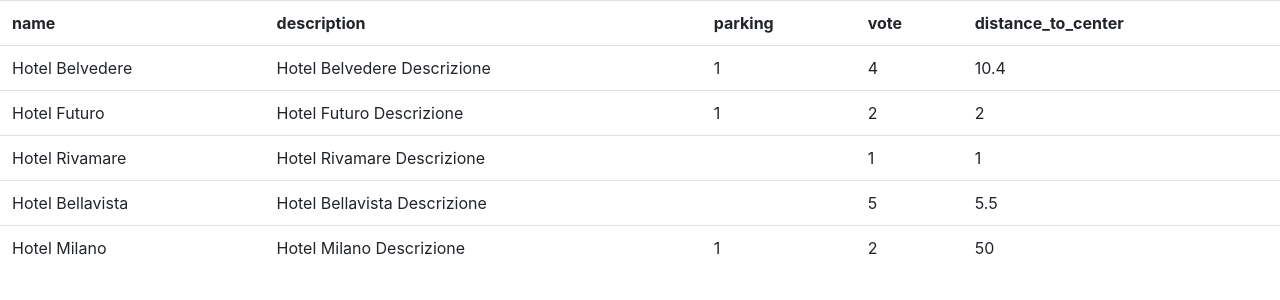
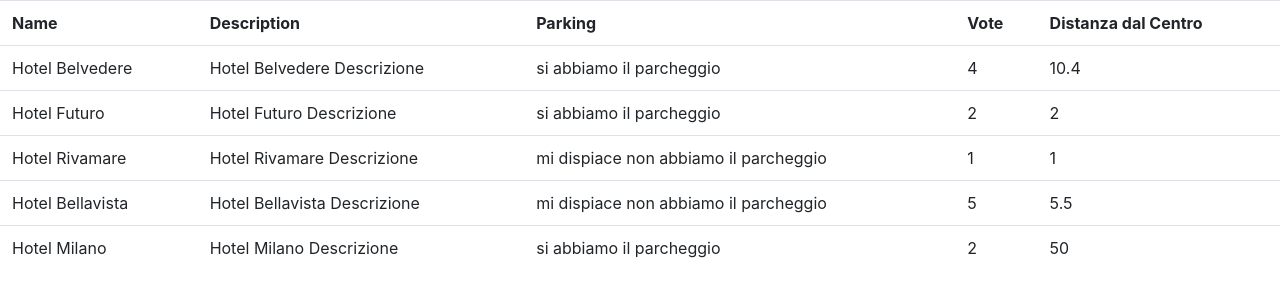
Before and after one commit to mikaeltreppo/php-hotel, a PHP site: page / in a window 1280 px wide. Shown: the top 300 px of the page. Run offline with PHP 8.4, Linux system fonts and the light colour scheme.

Commit message:
capitalizzate le th

```diff
--- a/index.php
+++ b/index.php
@@ -42,14 +42,23 @@ $hotels = [
 
         echo("<table class='table'>");
         foreach ($hotels[0] as $key => $hotel){
-        echo('<th> '.$key .'</th>');
+            if ( $key ==  'distance_to_center' ){
+                $key = 'Distanza dal Centro';
+            }
+            echo('<th> '.ucfirst($key) .'</th>');
         }
                 //hotel elencati
         foreach($hotels as $hotel) {
+            if($hotel['parking']==true)
+            {
+                $hotel['parking']='si abbiamo il parcheggio';
+            }
+            else{
+                $hotel['parking']='mi dispiace non abbiamo il parcheggio';
+            }
                     //valori
          echo('<tr>');
             foreach($hotel as $name) {
-
                     echo('<td> '.$name.'</td>');
             }
             echo("</tr>\n");
```
Lines whose indentation alone changed are shown as unchanged.
